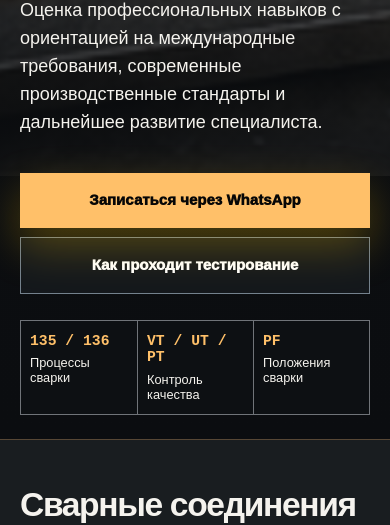
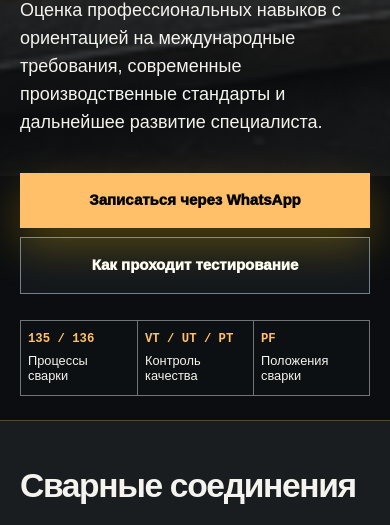
Before and after one commit to satanov-asain/findar-promo, a plain HTML site: page index.html in a window 390 px wide. Shown: the part 294-819 px from the top of the page. Drawn offline with Linux system fonts and the light colour scheme.

Commit message:
Keep inspection labels on one line on narrow screens

```diff
--- a/design.css
+++ b/design.css
@@ -281,7 +281,8 @@ body, .section-dark, .section-light, .proof {
   }
   .hero h1 { font-size: clamp(2.4rem, 9.6vw, 4.5rem); }
   .hero-specs { margin-top: 26px; }
-  .hero-specs a { padding-inline: 9px; }
+  .hero-specs a { padding-inline: 7px; }
+  .hero-specs strong { font-size: clamp(.66rem, 3.15vw, .95rem); white-space: nowrap; }
   .hero-specs span { overflow-wrap: anywhere; }
   .site-header, .site-header.is-compact { background: #21272dee; }
 }
```
